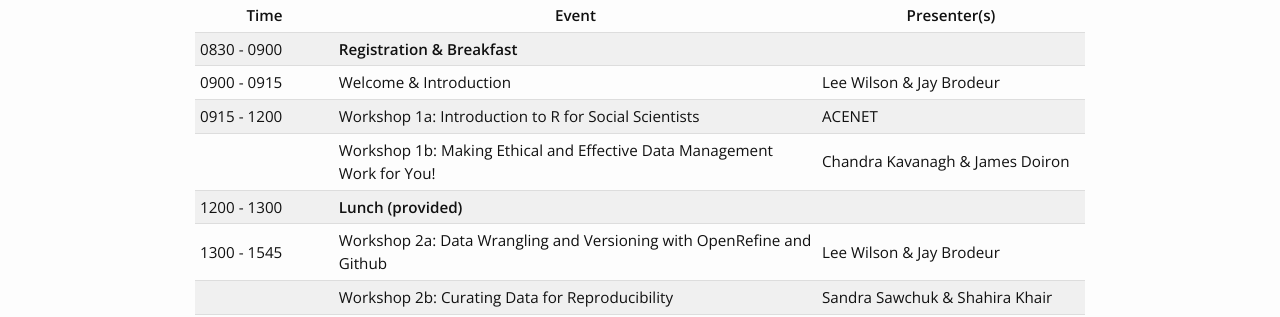
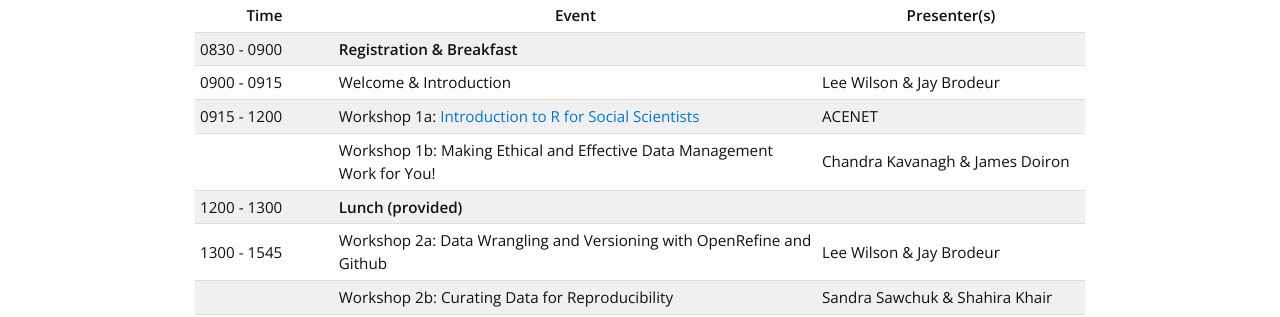
Before and after one commit to data-curation/data-curation.github.io, a Jekyll site: the page built from agenda.md, in a window 1280 px wide. Shown: the part 374-691 px from the top of the page. Built offline with Jekyll 4.4.1, drawn with Linux system fonts in a browser that asks for light colours; part of the change alters nothing that is shown.

```diff
--- a/agenda.md
+++ b/agenda.md
@@ -44,7 +44,7 @@ permalink: /agenda/
     </tr>
     <tr>
     	<td>0915 - 1200</td>
-    	<td>Workshop 1a: Introduction to R for Social Scientists</td>
+    	<td>Workshop 1a: <a href="../program#workshop-1a-introduction-to-r-for-social-scientists">Introduction to R for Social Scientists</a></td>
     	<td>ACENET</td>
     </tr>
     <tr>
```
